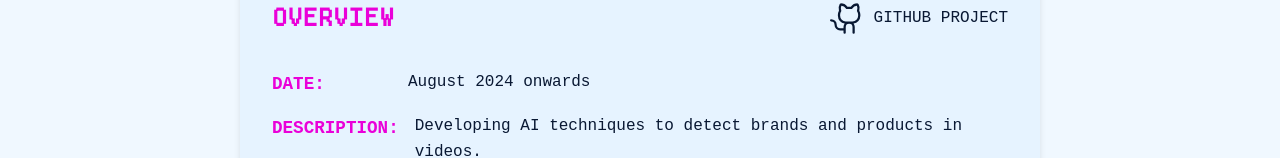
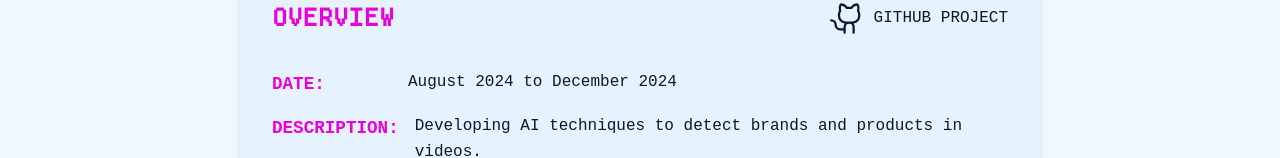
Before and after one commit to seanbetts/seanbetts, a React (Create React App) app: page /building/ai-brand-detection in a window 1280 px wide. Shown: the part 646-804 px from the top of the page. Built offline with nearby package versions, Linux system fonts and the light colour scheme; a web font is replaced by a local one.

Commit message:
Data clean up

```diff
--- a/src/data/projectsData.js
+++ b/src/data/projectsData.js
@@ -9,7 +9,7 @@ const projectsData = [
     icon: <Brain size={48} />,
     url: "https://trysidebar.ai",
     type: "cross-platform app",
-    date: "March 2026",
+    date: "December 2025 onwards",
     technologies: ["SvelteKit", "FastAPI", "TypeScript", "Python", "Supabase"],
     features: [
       "Streaming chat that surfaces skills, attachments, and the context from recent notes, tasks, and files.",
@@ -41,18 +41,18 @@ const projectsData = [
     ],
     challenges: "Balancing a strict no-overlap layout with fluid motion and interactions across devices, while keeping the UI readable over a dynamic canvas layer.",
     futureImprovements: "Add more curated presets/themes, refine mobile interactions, and expand the single-page into a richer interactive homepage while keeping the minimal aesthetic.",
-    status: "Active",
+    status: "Completed",
     heroImage: "/images/projects/pointilism-hero.png"
   },
   {
-    "id": "llm-search-analysis",
-    "name": "LLM Search Analysis",
-    "description": "A comparative analysis tool for evaluating web search capabilities across OpenAI, Google Gemini, and Anthropic Claude models with interactive testing and batch analysis.",
-    "icon": <MagnifyingGlass size={48} />,
-    "url": "https://github.com/seanbetts/llm-search-analysis",
-    "type": "github",
-    "date": "November 2025",
-    "technologies": [
+    id: "llm-search-analysis",
+    name: "LLM Search Analysis",
+    description: "A comparative analysis tool for evaluating web search capabilities across OpenAI, Google Gemini, and Anthropic Claude models with interactive testing and batch analysis.",
+    icon: <MagnifyingGlass size={48} />,
+    url: "https://github.com/seanbetts/llm-search-analysis",
+    type: "github",
+    date: "November 2025",
+    technologies: [
       "Python",
       "Streamlit",
       "SQLite",
@@ -62,7 +62,7 @@ const projectsData = [
       "Anthropic API",
       "pandas"
     ],
-    "features": [
+    features: [
       "Multi-provider support (OpenAI, Google Gemini, Anthropic Claude)",
       "9 AI models with web search capabilities",
       "3-tab interface (Interactive, Batch Analysis, Query History)",
@@ -71,36 +71,36 @@ const projectsData = [
       "CSV export for batch analysis results",
       "Real-time search query and source analysis"
     ],
-    "challenges": "Integrating three different provider APIs with varying search implementations, implementing accurate rank tracking for cited sources, and creating a unified interface for comparing search behaviors across models.",
-    "futureImprovements": "Add visualization dashboards for search pattern analysis, implement A/B testing framework for prompt optimization, and expand to include more AI providers.",
-    "status": "Completed",
-    "heroImage": "/images/projects/llm-search-analysis-hero.png"
+    challenges: "Integrating three different provider APIs with varying search implementations, implementing accurate rank tracking for cited sources, and creating a unified interface for comparing search behaviors across models.",
+    futureImprovements: "Add visualization dashboards for search pattern analysis, implement A/B testing framework for prompt optimization, and expand to include more AI providers.",
+    status: "Completed",
+    heroImage: "/images/projects/llm-search-analysis-hero.png"
   },
   {
-    "id": "genai-explorer",
-    "name": "Generative AI Explorer",
-    "description": "An interactive web application that visualizes the landscape of generative AI companies, models, benchmarks, and capabilities.",
-    "icon": <Globe size={48} />,
-    "url": "https://explorer.the-blueprint.ai/",
-    "type": "website",
-    "date": "May 2025 onwards",
-    "technologies": [
+    id: "genai-explorer",
+    name: "Generative AI Explorer",
+    description: "An interactive web application that visualizes the landscape of generative AI companies, models, benchmarks, and capabilities.",
+    icon: <Globe size={48} />,
+    url: "https://explorer.the-blueprint.ai/",
+    type: "website",
+    date: "May 2025 onwards",
+    technologies: [
       "React 19",
       "Next.js 15.3",
       "TypeScript",
       "Tailwind CSS"
     ],
-    "features": [
+    features: [
       "Model explorer by category",
       "Benchmark comparisons",
       "Rich media galleries",
       "Company profiles",
       "Model comparison tool"
     ],
-    "challenges": "Creating a structured data model to represent the complex AI ecosystem and enabling meaningful comparisons across diverse model types.",
-    "futureImprovements": "Chat interface for intuitive exploration, expanded benchmark database, and real-time data updates",
-    "status": "Active",
-    "heroImage": "/images/projects/xxx.jpg"
+    challenges: "Creating a structured data model to represent the complex AI ecosystem and enabling meaningful comparisons across diverse model types.",
+    futureImprovements: "Chat interface for intuitive exploration, expanded benchmark database, and real-time data updates",
+    status: "Active",
+    heroImage: "/images/projects/xxx.jpg"
   },
   {
     id: "youtube-sdg-analysis",
@@ -109,7 +109,7 @@ const projectsData = [
     icon: <Video size={48} />,
     url: "https://github.com/TheGoodNet/YouTube-Scripts",
     type: "github",
-    date: "January 2025 onwards",
+    date: "January 2025 to December 2025",
     technologies: [
         "Python",
         "YouTube Data API",
@@ -128,7 +128,7 @@ const projectsData = [
     icon: <Video size={48} />,
     url: "https://github.com/seanbetts/product-placement",
     type: "github",
-    date: "August 2024 onwards",
+    date: "August 2024 to December 2024",
     technologies: [
         "React",
         "Python",
@@ -180,7 +180,7 @@ const projectsData = [
     icon: <Ruler size={48} />,
     url: "https://github.com/seanbetts/genai-marketing-benchmarks",
     type: "github",
-    date: "June 2024 onwards",
+    date: "June 2024 to December 2024",
     technologies: [
       "Python",
       "SQLite",
@@ -202,7 +202,7 @@ const projectsData = [
     ],
     challenges: "Creating a diverse and representative set of marketing questions that cover various aspects and difficulty levels. Ensuring the integrity of the benchmark by preventing the questions from being included in future LLM training datasets.",
     futureImprovements: "Expand the question database, integrate with more LLMs as they become available, and develop phases for testing marketing understanding and capabilities.",
-    status: "Ongoing",
+    status: "Completed",
     heroImage: "/images/projects/genai-marketing-benchmarks-hero.png"
   },
   {
```
